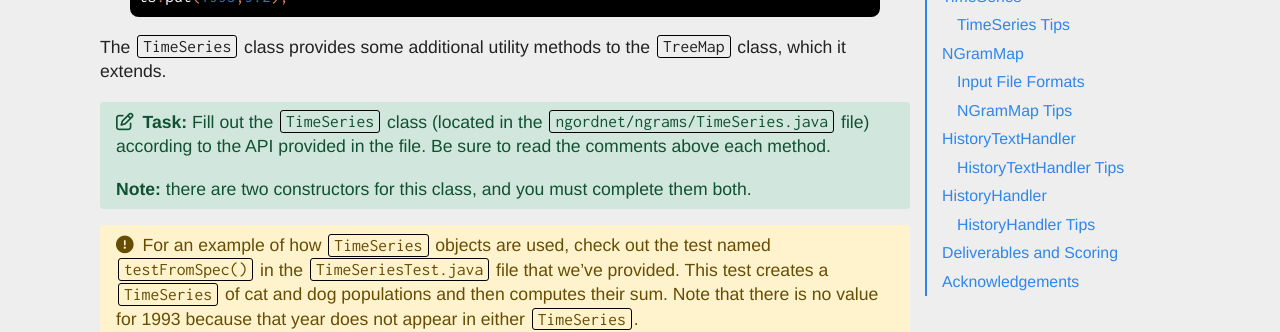
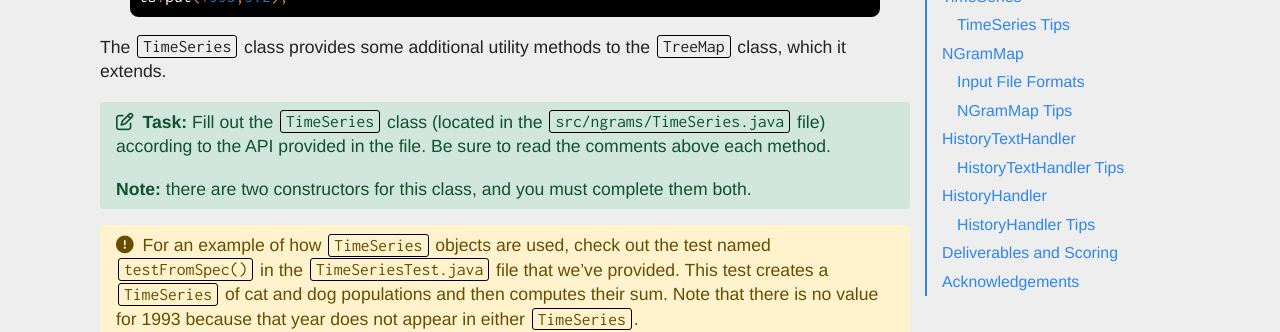
Before and after one commit to Berkeley-CS61B/website-fa23, a Jekyll site: the page built from materials/proj/proj2a/index.md, in a window 1280 px wide and 1400 px high, scrolled down 2704 px. Shown: the part 147-479 px from the top of the window. Built offline with Jekyll 4.4.1, drawn with Linux system fonts in a browser that asks for light colours; nearby versions of some CDN libraries; comment, search, counter and statistics services are not loaded; some of the changed text lies outside the part shown.

Commit message:
proj2a spec hotfix! (ngordnet folder doesn't exist)

```diff
--- a/materials/proj/proj2a/index.md
+++ b/materials/proj/proj2a/index.md
@@ -101,7 +101,7 @@ ts.put(1993,9.2);
 The `TimeSeries` class provides some additional utility methods to the `TreeMap` class, which it extends.
 
 {% include alert.html type="task" content="
-**Task:** Fill out the `TimeSeries` class (located in the `ngordnet/ngrams/TimeSeries.java` file) according to
+**Task:** Fill out the `TimeSeries` class (located in the `src/ngrams/TimeSeries.java` file) according to
 the API provided in the file. Be sure to read the comments above each method.
 
 **Note:** there are two constructors for this class, and you must complete them both.
@@ -143,7 +143,7 @@ If you call a method that returns a `TimeSeries`, and there is no available data
 since `"adopt"` has no data during those years.
 
 {% include alert.html type="task" content="
-**Task:** Fill out the `NGramMap` class (located in the `ngordnet/ngrams/NGramMap.java` file) according to
+**Task:** Fill out the `NGramMap` class (located in the `src/ngrams/NGramMap.java` file) according to
 the API provided in the file. Once again, be sure to read the comments above each method.
 " %}
 
```
